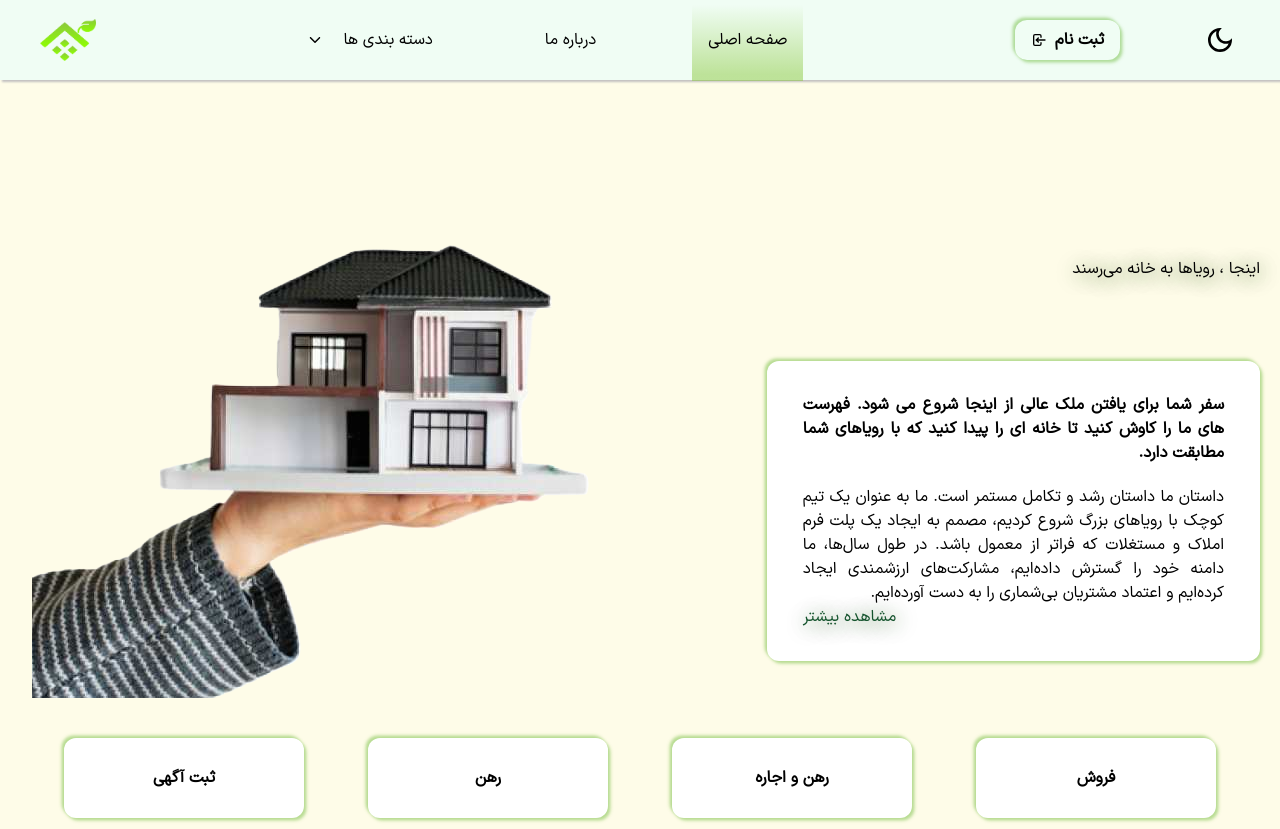
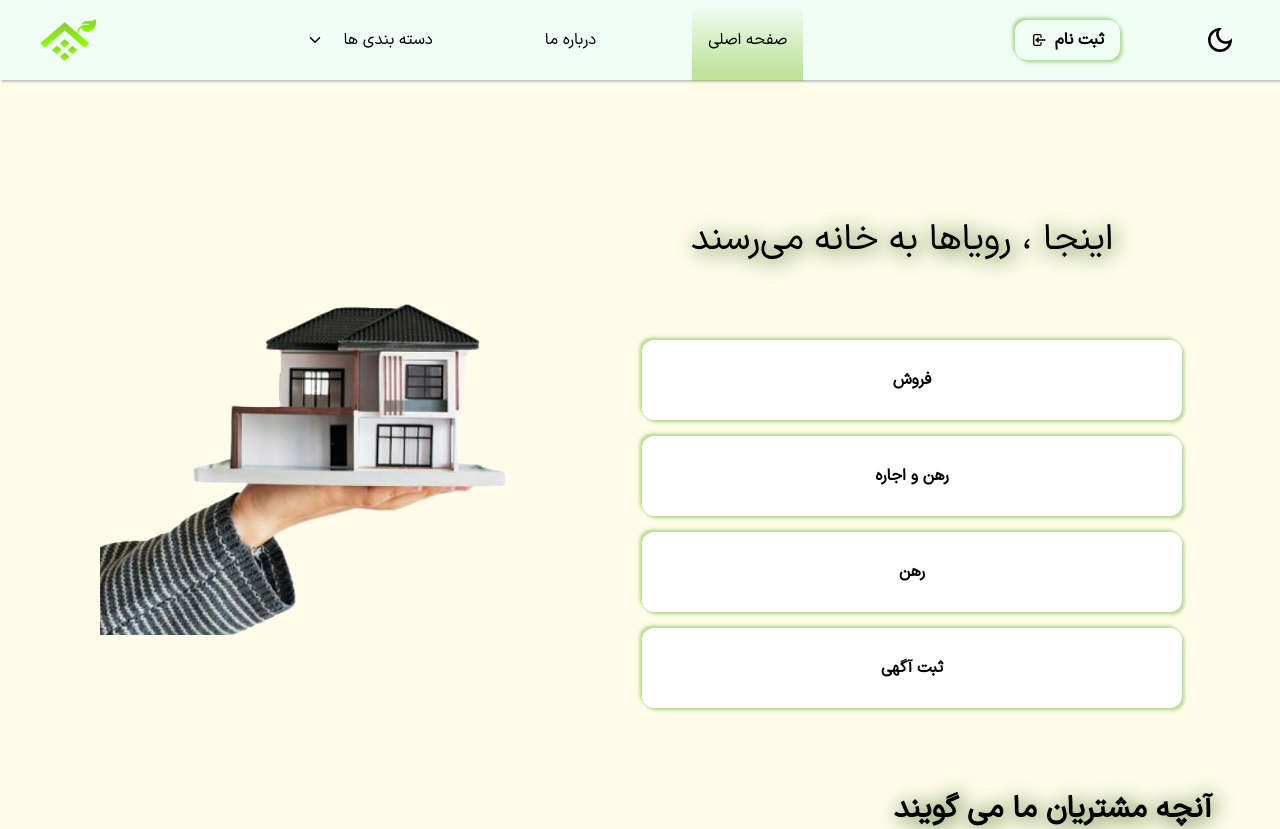
Before and after one commit to DevMousavi/Pro_Trade_Home, a React (Vite) app: page / in a window 1280 px wide. Shown: the top 829 px of the page. Built offline with nearby package versions, Linux system fonts and the light colour scheme.

Commit message:
The placement of buttons has been modified and the "About Us" box has been removed from the homepage

```diff
--- a/src/Components/Category.jsx
+++ b/src/Components/Category.jsx
@@ -3,7 +3,7 @@ import { Link } from "react-router-dom";
 
 const Category = () => {
     return (
-        <div className="my-10 w-full text-white as:mx-auto flex as:flex-col as:gap-4 xl:gap-16  md:flex-row md:w-[90%] md:mx-auto">
+        <div className="af:w-full flex flex-col gap-4">
             <Link
                 to=""
                 className="as:w-[90%] bg-white text-primary_dark font-bold dark:font-bold as:h-16 lg:h-20 flex items-center justify-center mx-auto rounded-xl boxShadowLight dark:text-white dark:bg-gray-950 cursor-pointer dark:boxShadowLight primaryTransition hover:text-xl  hover:text-pink-800"
--- a/src/pages/Home.jsx
+++ b/src/pages/Home.jsx
@@ -15,41 +15,21 @@ const Home = () => {
                 <h2 className="af:hidden sm:flex sm:text-5xl lg:hidden justify-center mt-30 textShadowLight dark:text-white dark:textShadowDark dark:text-nowrap">
                     اینجا ، رویاها به خانه می‌رسند
                 </h2>
-                <div className="as:flex as:flex-col as:gap-10 md:gap-0 md:flex-row-reverse items-center justify-between mt-24">
+                <div className="as:flex as:flex-col as:gap-10 md:gap-0 lg:flex-row-reverse items-center justify-center mt-24">
                     <img
                         src="./../src/assets/ImageHome.png"
                         alt=""
-                        className="as:w-[90%] sm:w-[50%] lg:w-[60%] as:mx-auto md:mx-0 md:ml-8"
+                        className="as:w-[90%] sm:w-[50%] lg:w-[40%] as:mx-auto md:mx-0 md:ml-8"
                     />
                     <div>
-                        <h2 className="as:text-center sm:hidden lg:block md:text-right  mr-5 as:text-2xl as:mt-7  md:text-base  as:mb-5 md:mb-20 textShadowLight dark:text-white dark:textShadowDark dark:text-nowrap">
+                        <h2 className="as:text-center sm:hidden lg:block  mr-5 as:text-2xl as:mt-7  md:text-4xl  as:mb-5 md:mb-20 textShadowLight dark:text-white dark:textShadowDark dark:text-nowrap">
                             اینجا ، رویاها به خانه می‌رسند
                         </h2>
-                        <div className="as:w-[90%] sm:w-[90%] as:mx-auto bg-white dark:bg-gray-950 dark:text-white md:mr-5 text-justify boxShadowLight py-4 px-9 rounded-xl xl:py-8 2xl:py-16">
-                            <p className="font-bold mb-5">
-                                سفر شما برای یافتن ملک عالی از اینجا شروع می
-                                شود. فهرست های ما را کاوش کنید تا خانه ای را
-                                پیدا کنید که با رویاهای شما مطابقت دارد.
-                            </p>
-                            <p>
-                                داستان ما داستان رشد و تکامل مستمر است. ما به
-                                عنوان یک تیم کوچک با رویاهای بزرگ شروع کردیم،
-                                مصمم به ایجاد یک پلت فرم املاک و مستغلات که
-                                فراتر از معمول باشد. در طول سال‌ها، ما دامنه خود
-                                را گسترش داده‌ایم، مشارکت‌های ارزشمندی ایجاد
-                                کرده‌ایم و اعتماد مشتریان بی‌شماری را به دست
-                                آورده‌ایم.
-                            </p>
-                            <Link
-                                to="/about_us"
-                                className="flex justify-end text-green-900 textShadowLight  hover:text-red-800 dark:text-blue-400 dark:textShadowDark primaryTransition dark:hover:text-red-600"
-                            >
-                                مشاهده بیشتر
-                            </Link>
+                        <div className="as:w-auto sm:w-[490px] md:w-[600px] md:mt-8">
+                            <Category />
                         </div>
                     </div>
                 </div>
-                <Category />
                 <UserComments />
                 <br />
                 <br />
@@ -98,3 +78,28 @@ const Home = () => {
 };
 
 export default Home;
+
+{
+    /* <div className="as:w-[90%] sm:w-[90%] as:mx-auto bg-white dark:bg-gray-950 dark:text-white md:mr-5 text-justify boxShadowLight py-4 px-9 rounded-xl xl:py-8 2xl:py-16">
+<p className="font-bold mb-5">
+    سفر شما برای یافتن ملک عالی از اینجا شروع می
+    شود. فهرست های ما را کاوش کنید تا خانه ای را
+    پیدا کنید که با رویاهای شما مطابقت دارد.
+</p>
+<p>
+    داستان ما داستان رشد و تکامل مستمر است. ما به
+    عنوان یک تیم کوچک با رویاهای بزرگ شروع کردیم،
+    مصمم به ایجاد یک پلت فرم املاک و مستغلات که
+    فراتر از معمول باشد. در طول سال‌ها، ما دامنه خود
+    را گسترش داده‌ایم، مشارکت‌های ارزشمندی ایجاد
+    کرده‌ایم و اعتماد مشتریان بی‌شماری را به دست
+    آورده‌ایم.
+</p>
+<Link
+    to="/about_us"
+    className="flex justify-end text-green-900 textShadowLight  hover:text-red-800 dark:text-blue-400 dark:textShadowDark primaryTransition dark:hover:text-red-600"
+>
+    مشاهده بیشتر
+</Link>
+</div> */
+}
```
